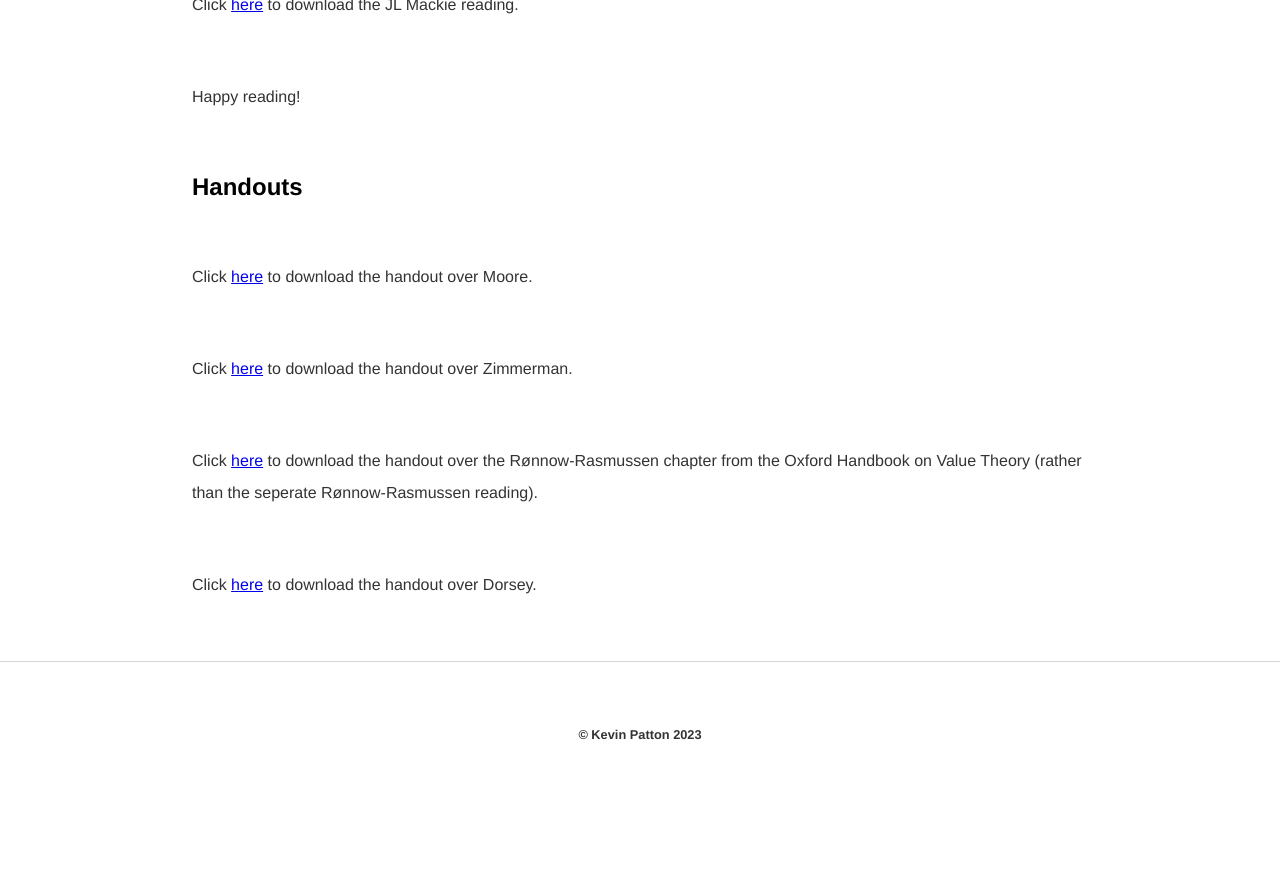
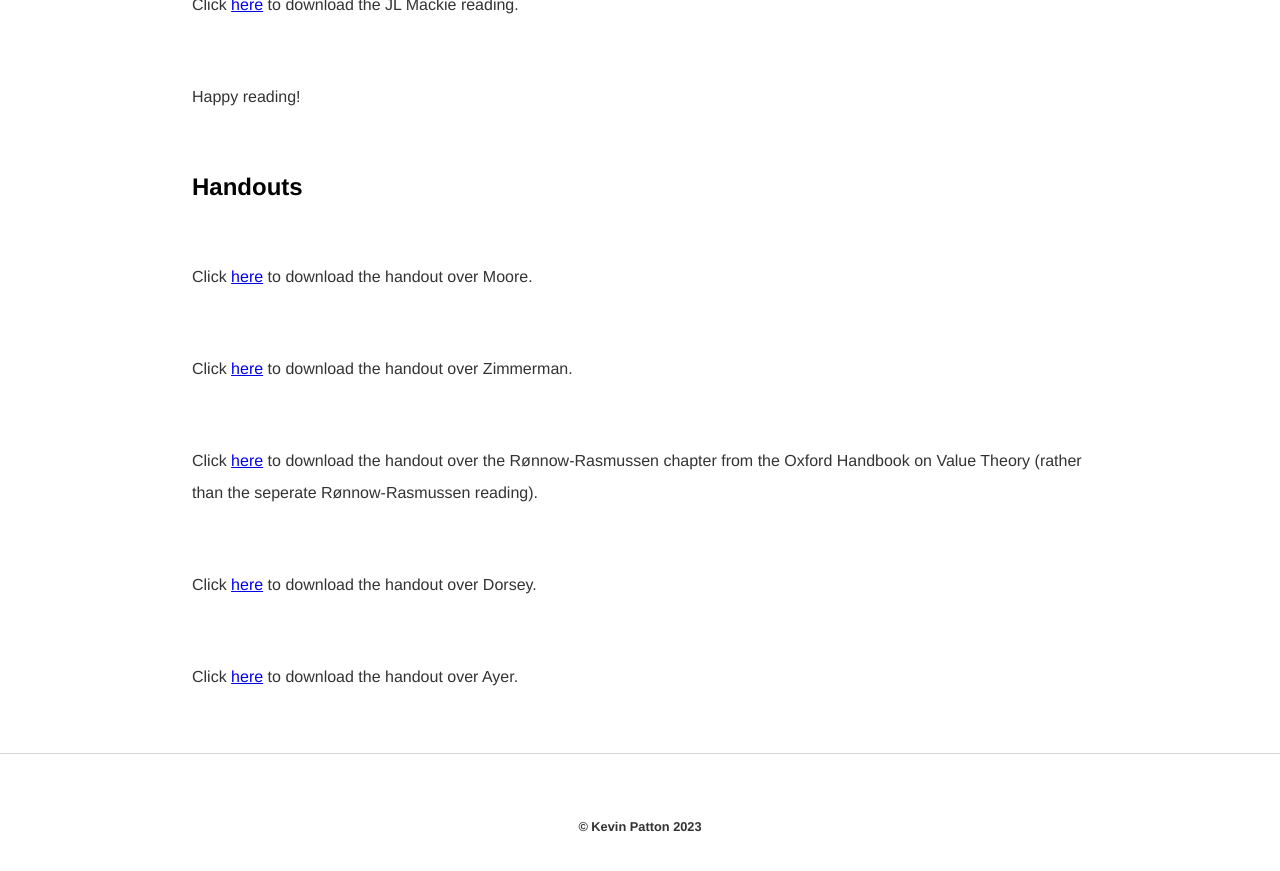
Before and after one commit to kevinjpatton/kevinjpatton.github.io, a Jekyll site: the page built from teaching/phil_3050/index.html, in a window 1280 px wide and 900 px high, scrolled down 1318 px. Shown: the top 871 px of the window. Built offline with Jekyll 4.4.1, drawn with Linux system fonts in a browser that asks for light colours; Markdown is read by kramdown in place of the engine named in the settings; before the commit the page ends 2126 px from its top, so only the background shows below that.

Commit message:
Update index.html

```diff
--- a/teaching/phil_3050/index.html
+++ b/teaching/phil_3050/index.html
@@ -22,3 +22,4 @@ title: Teaching - Phil 3050
 <p>Click <a href="/teaching/phil_3050/Handout - Zimmerman.pdf" target="_blank">here</a> to download the handout over Zimmerman.</p>
 <p>Click <a href="/teaching/phil_3050/Handout - Chapter 2 - Rønnow-Rasmussen.pdf" target="_blank">here</a> to download the handout over the Rønnow-Rasmussen chapter from the Oxford Handbook on Value Theory (rather than the seperate Rønnow-Rasmussen reading).</p>
 <p>Click <a href="/teaching/phil_3050/Handout - Dorsey.pdf" target="_blank">here</a> to download the handout over Dorsey.</p>
+<p>Click <a href="/teaching/phil_3050/Handout - Ayer Ch6.pdf" target="_blank">here</a> to download the handout over Ayer.</p>
```
